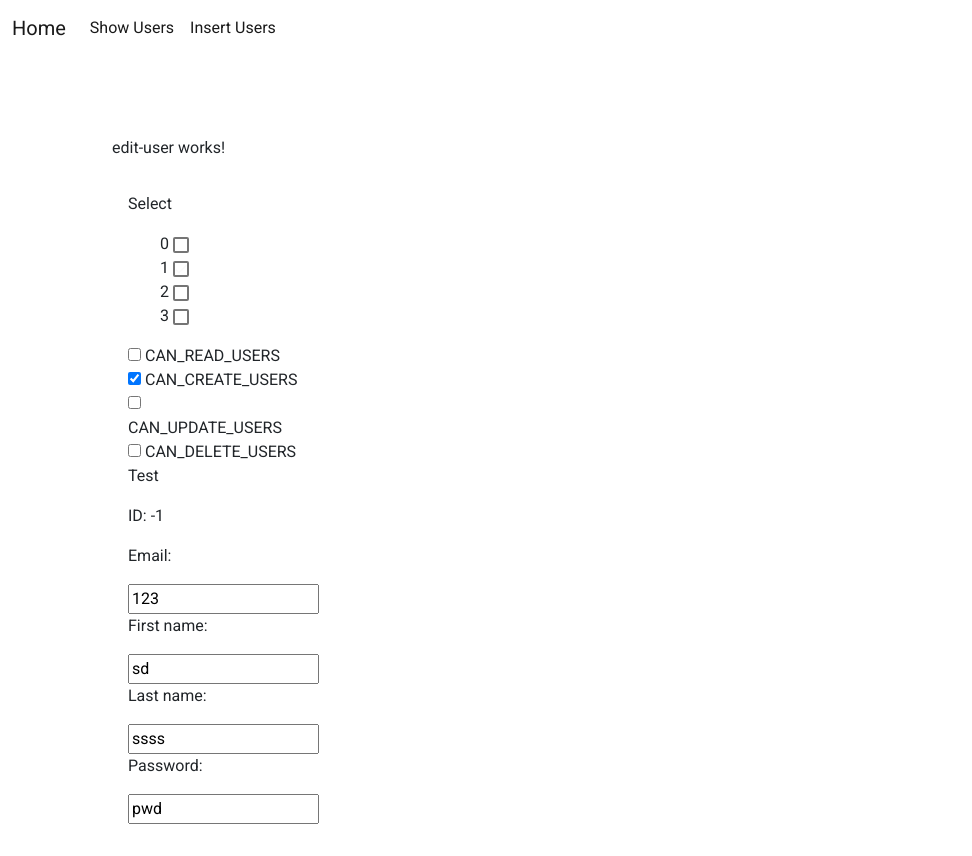
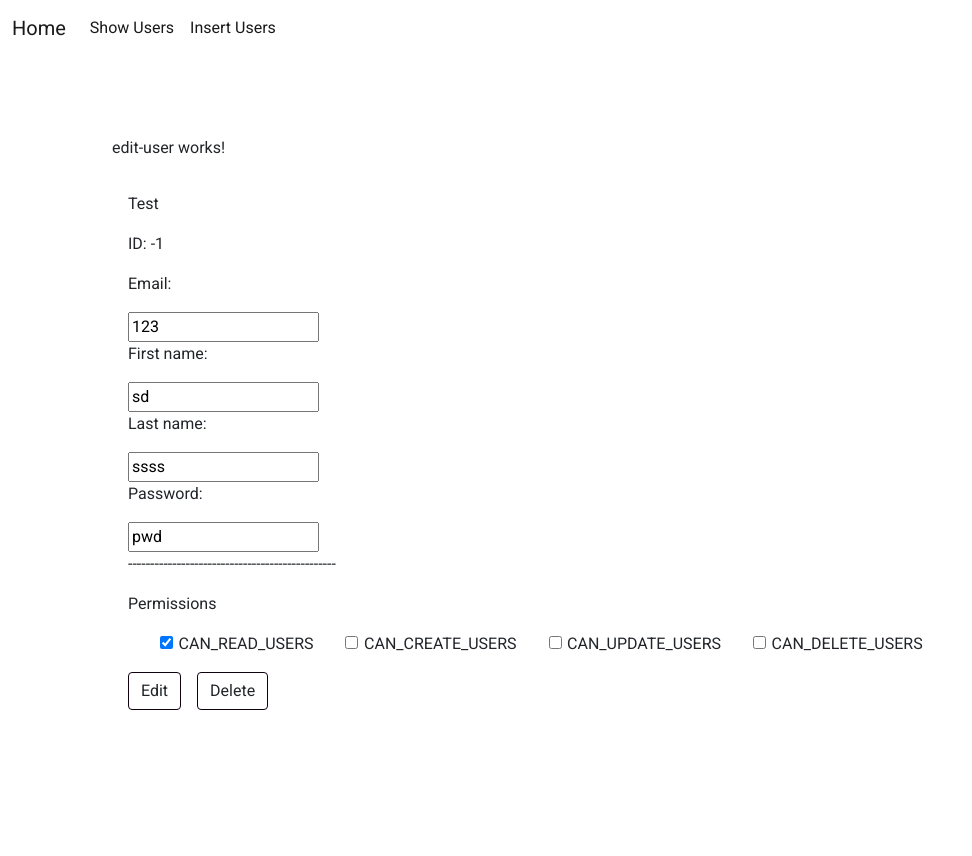
Before and after one commit to MilanBojic1999/RemoteMachineControlSimulatorFrontend, an Angular app: page /edit in a window 1280 px wide. Shown: the whole page, without its empty margins (0-972 px from the left). Built offline with nearby package versions, Linux system fonts and the light colour scheme.

Commit message:
Edit componet chekcbox

```diff
--- a/src/app/edit-user/edit-user.component.css
+++ b/src/app/edit-user/edit-user.component.css
@@ -7,3 +7,25 @@ ul {
   list-style-type: none;
   margin-top: 4px;
 }
+
+.buttons{
+
+}
+
+.btn{
+  margin-left: 1rem;
+  border-color: #100110;
+}
+
+.checkboxes{
+  display: inline;
+  width: max-content;
+  height: 90px;
+  overflow-x: auto;
+}
+
+.my_checkbox{
+  margin-right: 0.1rem;
+  margin-left: 2rem;
+  color: red;
+}
--- a/src/app/edit-user/edit-user.component.html
+++ b/src/app/edit-user/edit-user.component.html
@@ -2,29 +2,6 @@
 
 <div class="user-info" [hidden]="!user">
 
-
-  <section>
-    <p>Select</p>
-    <span>
-      <ul>
-        <li *ngFor="let pp of this.permissions; let i=index" class="col-md-2">
-          {{i}}
-          <mat-checkbox [(ngModel)]="this.permissions_selected[i]"
-                        [color]="'black'">
-          </mat-checkbox>
-
-        </li>
-      </ul>
-
-    </span>
-  </section>
-
-  <div *ngFor="let pp of permissions; let i=index" class="col-md-2">
-    <label>
-      <input type="checkbox" [(ngModel)]="permissions_selected[i]" (change)="onCheckChange($event)">
-      {{permissions[i].value}}
-    </label>
-  </div>
 
   <p>Test</p>
   <p>ID: {{user!.userId}}</p>
@@ -32,8 +9,23 @@
   <p>First name:</p> <input [ngModel]="user!.firstname">
   <p>Last name:</p> <input [ngModel]="user!.lastname">
   <p>Password:</p> <input [ngModel]="user!.password">
+  <p>-----------------------------------------------</p>
+  <p>Permissions</p>
 
+  <div *ngFor="let pp of permissions; let i=index" class="col-md-4 checkboxes">
+    <label>
+      <input type="checkbox" [(ngModel)]="permissions_selected[i]" (change)="onCheckChange($event)" class="my_checkbox">
+      {{permissions[i].value}}
+    </label>
+  </div>
 
 
 
 </div>
+
+
+<div class="buttons">
+  <button class="btn"> Edit </button>
+
+  <button class="btn"> Delete </button>
+</div>
--- a/src/app/edit-user/edit-user.component.ts
+++ b/src/app/edit-user/edit-user.component.ts
@@ -12,11 +12,23 @@ export class EditUserComponent implements OnInit {
   permissions_string:string[] = ['CAN_READ_USERS','CAN_CREATE_USERS','CAN_UPDATE_USERS','CAN_DELETE_USERS'];
   permissions:Permission[] = [{ value: "CAN_READ_USERS" },{ value: "CAN_CREATE_USERS" }, { value: "CAN_UPDATE_USERS" }, { value: "CAN_DELETE_USERS" }]
 
-  permissions_selected:boolean[] = [false,true,false,false]
+  permissions_map:Map<string,number> = new Map<string, number>([['CAN_READ_USERS', 0],['CAN_CREATE_USERS', 1],['CAN_UPDATE_USERS', 2],['CAN_DELETE_USERS', 3 ]])
+
+  permissions_selected:boolean[] = [false,false,false,false]
 
   constructor() {
     this.user = {userId:-1,email:'123',firstname:'sd',lastname:'ssss',password:'pwd',permissions:[{ value: "CAN_READ_USERS" }]}
     console.log(this.permissions);
+
+    for(let user_per of this.user.permissions){
+      let index = this.permissions_map.get(user_per.value);
+      if(index == null){
+        console.log(user_per);
+        break;
+      }
+      this.permissions_selected[index] = true;
+    }
+
   }
 
   ngOnInit(): void {
```
